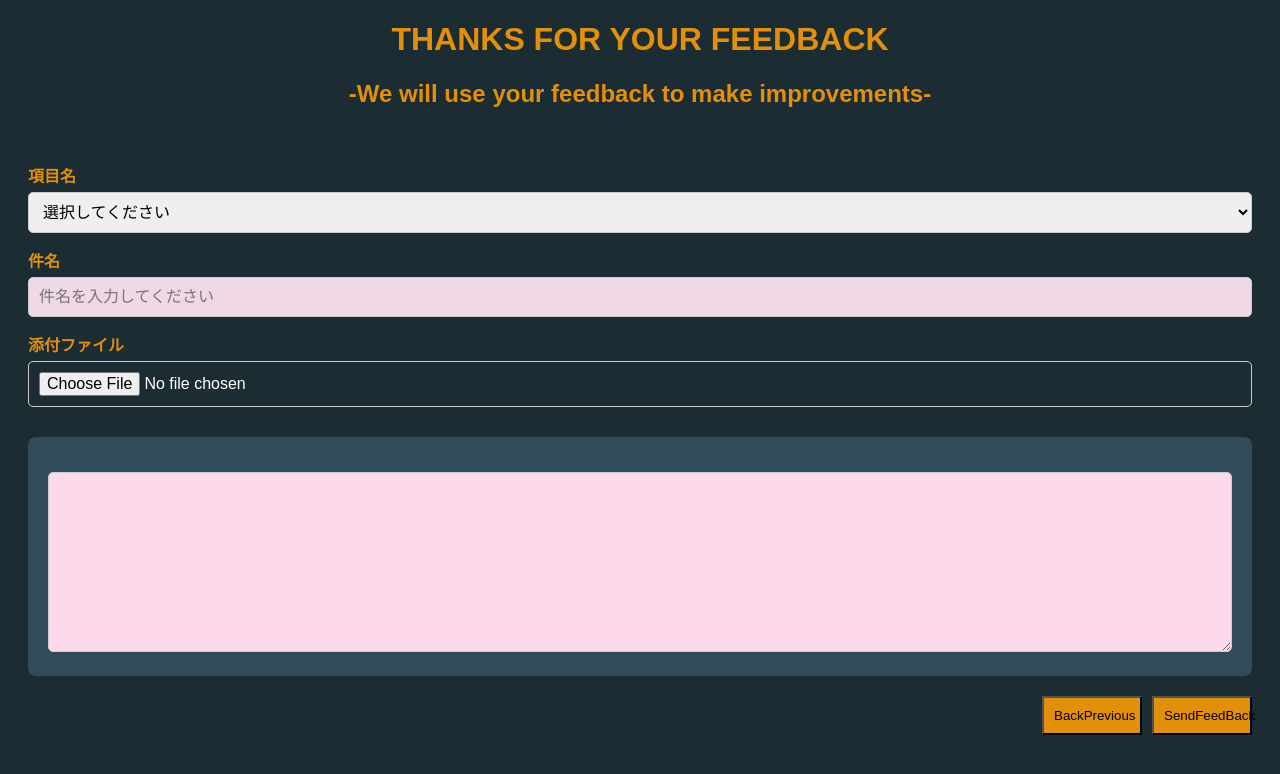
After one commit to O-sh-skech/GraphicLab, a Flask app: page /feedback in a window 1280 px wide. The commit adds this page. Shown: the top 774 px of the page. Run offline with Flask 3, Linux system fonts and the light colour scheme.

Commit message:
フィードバックページの外観

```diff
--- a/app.py
+++ b/app.py
@@ -6,9 +6,7 @@ from flask_sqlalchemy import SQLAlchemy
 from CreateMesh import create_surface_mesh, reset_json_dir
 from sympy import sympify
 
-
 app = Flask(__name__)
-app.config['SQLALCHEMY_DATABASE_URI'] = 'sqlite:///database.db'
 
 # グローバル変数
 latest_function_Text = ""
@@ -73,6 +71,7 @@ def delete_file():
         return "Deleted", 200
     else:
         abort(404, "ファイルが見つかりません")
+
 #フィードバック送信
 @app.route('/feedback', methods=['GET', 'POST'])
 def submit_feedback():
@@ -120,7 +119,7 @@ def admin():
 def manage_feedback():
     if request.method == 'GET':
         print("フィードバック管理ページにアクセス")
-        return render_template('showFeedback.html')
+        return render_template('manageFeedback.html')
 
 # フィードバックの詳細ページ
 @app.route('/manager/feedback/<int:feedback_id>', methods=['GET'])
@@ -130,8 +129,7 @@ def feedback_detail(feedback_id):
     feedback = {"id": feedback_id, "content": "フィードバックの内容"}
     return render_template('feedback_detail.html', feedback=feedback)
 
-
-# フィードバックを指定した条件でソート。項目,日付,評価でソート可能
+# フィードバックを指定した条件でソート。項目,日付でソート可能
 
 # フィードバックの検索
 if __name__ == '__main__':
--- a/static/style.css
+++ b/static/style.css
@@ -51,6 +51,81 @@ body { background-color: #1b2c33; color: #fff; font-family: sans-serif; }
     }
 
     /* 各ボタンの共通スタイル */
-    #pdfBtn, #feedbackBtn, #adminBtn {
+    #pdfBtn, #feedbackBtn {
       background-color: rgb(226, 143, 9);
     }
+
+/* feedbackページのスタイル */
+    h1, h2{
+      text-align: center;
+      color: rgb(226, 143, 9)
+    }
+
+    .feedback-form {
+      padding: 20px;
+      border-radius: 8px;
+      text-align: left;
+    }
+
+    .feedback-form label {
+      display: block;
+      margin-top: 15px;
+      font-weight: bold;
+      color: rgb(226, 143, 9);
+    }
+
+    .feedback-form input[type="text"],
+    .feedback-form select,
+    .feedback-form input[type="file"] {
+      width: 100%;
+      padding: 10px;
+      margin-top: 5px;
+      border-radius: 5px;
+      border: 1px solid #ccc;
+      box-sizing: border-box;
+      font-size: 1em;
+    }
+
+    /* 内容 */
+    .message-box {
+      background-color: #304c5a;
+      padding: 20px;
+      margin-top: 30px;
+      border-radius: 8px;
+    }
+
+    .message-box label {
+      color: #333;
+      font-weight: bold;
+      margin-bottom: 10px;
+      display: block;
+    }
+
+    .message-box textarea {
+      width: 100%;
+      height: 180px;
+      padding: 10px;
+      font-size: 1em;
+      border-radius: 5px;
+      border: 1px solid #ccc;
+      resize: vertical;
+      box-sizing: border-box;
+      background-color: #fddaea;
+    }
+
+    .BackPreviousBtn,
+    .SendFeedBackBtn {
+      background-color: rgb(226, 143, 9);
+      color: #000000;
+      padding: 10px ;
+      cursor: pointer;
+      width: 100px
+    }
+
+    .button-group {
+      display: flex;
+      justify-content: flex-end; /* 右寄せ */
+      margin-top: 20px;
+      text-align: right;
+      gap: 10px; /* ボタンの間隔 */
+    }
--- /dev/null
+++ b/templates/feedback.html
@@ -0,0 +1,49 @@
+<!DOCTYPE html>
+<html lang="en">
+<head>
+  <meta charset="UTF-8">
+  <title>Feedback</title>
+  <link rel="stylesheet" href="static/style.css">
+</head>
+<body>
+  <div>
+    <h1>THANKS FOR YOUR FEEDBACK</h1>
+    <h2>-We will use your feedback to make improvements-</h2>
+
+    <form class="feedback-form" enctype="multipart/form-data">
+
+      <!-- 項目名 -->
+      <label for="category">項目名</label>
+      <select id="category" name="category">
+        <option value="">選択してください</option>
+        <option value="ui">UIについて</option>
+        <option value="bug">バグ報告</option>
+        <option value="request">機能リクエスト</option>
+        <option value="other">その他</option>
+      </select>
+
+      <!-- 件名 -->
+      <label for="subject">件名</label>
+      <input type="text" id="subject" name="subject" placeholder="件名を入力してください">
+
+      <!-- 添付ファイル -->
+      <label for="attachment">添付ファイル</label>
+      <input type="file" id="attachment" name="attachment">
+
+      <!-- 内容 -->
+      <div class="message-box">
+        <label for="message"></label>
+        <textarea id="message" name="message" ></textarea>
+      </div>
+
+      <!-- 戻るボタン -->
+      <div class="button-group">
+        <button type="submit" class="BackPreviousBtn" formaction="{{ url_for('index') }}">BackPrevious</button>
+
+        <!-- 送信ボタン -->
+        <button type="submit" class="SendFeedBackBtn" formaction="{{ url_for('submit_feedback') }}">SendFeedBack</button>
+      </div>
+    </form>
+  </div>
+</body>
+</html>
```
Also changed, not shown: templates/manageFeedback.html (renamed from templates/showFeedback.html).
